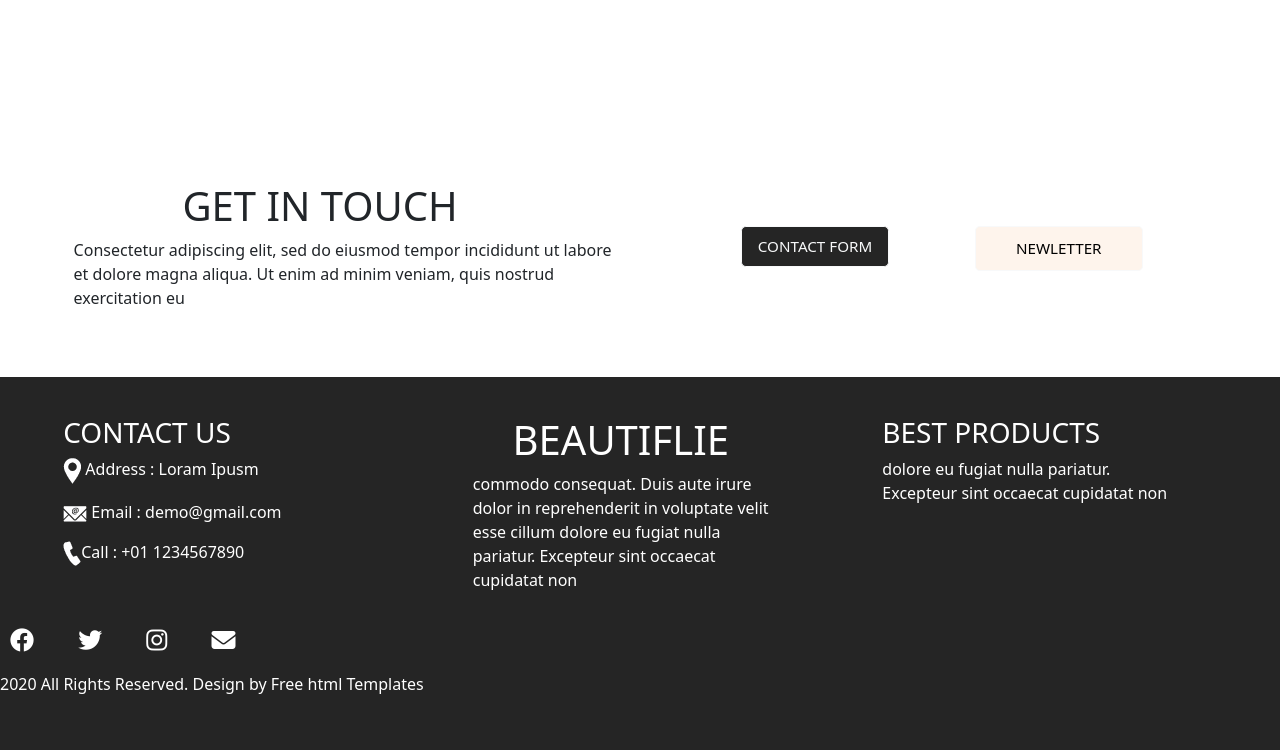
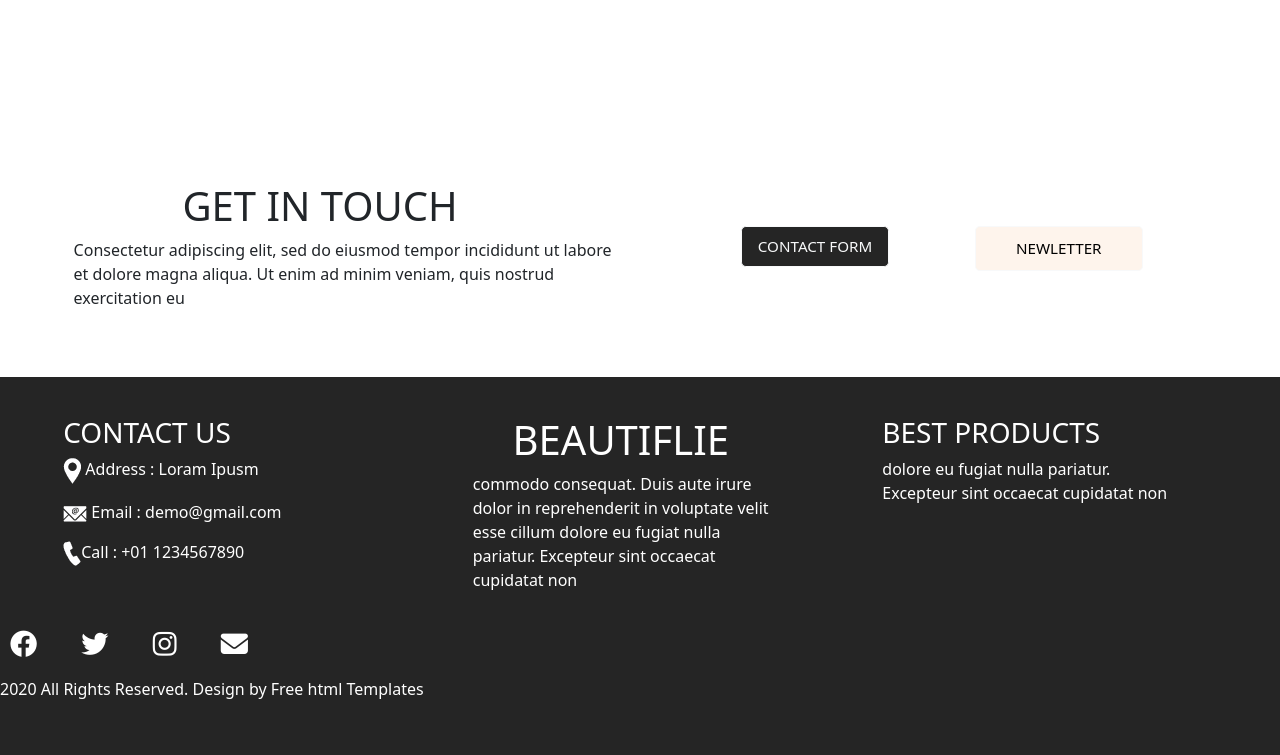
Before and after one commit to chetandevelop/CV, a plain HTML site: page index.html in a window 1280 px wide. Shown: the part 2583-3338 px from the top of the page. Drawn offline with nearby package versions, Linux system fonts and the light colour scheme.

Commit message:
Update styles.css

```diff
--- a/css/styles.css
+++ b/css/styles.css
@@ -324,6 +324,7 @@ font-size: 0.90rem;
     background-color: #252525;
     color: #ffffff;
   margin-top: 4%;
+    padding-bottom:1%;
     padding-bottom: 3%;
 
 }
@@ -335,8 +336,8 @@ font-size: 0.90rem;
 }
 
 .social-icon{
-    margin: 20px 30px 20px 10px;
-    font-size: 1.5rem;
+    margin: 22px 30px 20px 10px;
+    font-size: 1.7rem;
 }
 
 @media(max-width:546px){
```
